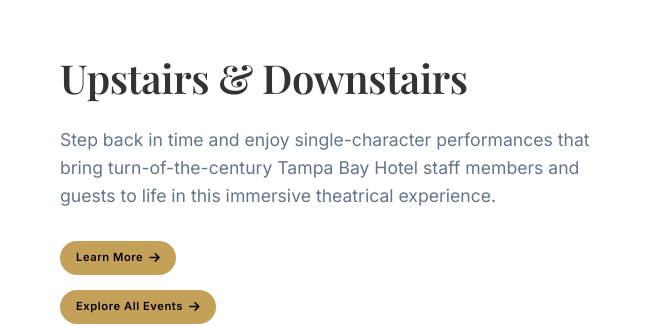
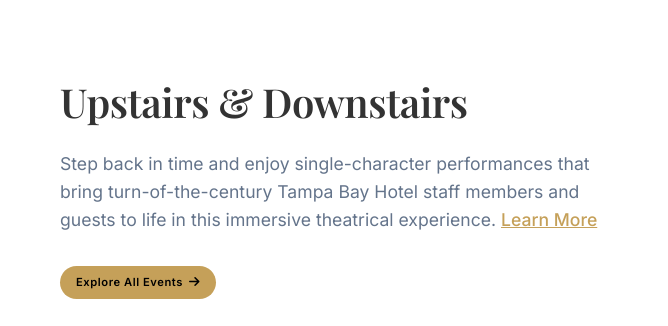
Before and after one commit to Rajeev-Sreenivasachar/henrybplantmuseum, a plain HTML site: page index.html in a window 1280 px wide. Shown: the part 2320-2646 px from the top of the page, 612-1280 px from the left. Drawn offline with nearby package versions, Linux system fonts and the light colour scheme; a web font is replaced by a local one.

Commit message:
Fix inline text link regex replace and constrain max width of get involved cards

```diff
--- a/index.html
+++ b/index.html
@@ -117,8 +117,7 @@
           </div>
           <div class="slide-content">
             <h2>Upstairs & Downstairs</h2>
-            <p>Step back in time and enjoy single-character performances that bring turn-of-the-century Tampa Bay Hotel staff members and guests to life in this immersive theatrical experience.</p>
-            <a href="events/upstairs-downstairs.html" target="_blank" class="btn-gold-link">Learn More <i class="fa-solid fa-arrow-right"></i></a>
+            <p>Step back in time and enjoy single-character performances that bring turn-of-the-century Tampa Bay Hotel staff members and guests to life in this immersive theatrical experience. <a href="events/upstairs-downstairs.html" target="_blank" class="text-gold-link">Learn More</a></p>
             <a href="events.html" target="_blank" class="btn-gold-link">Explore All Events <i class="fa-solid fa-arrow-right"></i></a>
             <div class="slider-controls">
               <button class="ctrl-btn" id="prevSlide"><i class="fa-solid fa-arrow-left"></i></button>
@@ -134,8 +133,7 @@
           </div>
           <div class="slide-content">
             <h2>Plant's Southern Empire</h2>
-            <p>"We thank you, sir, for being such a friend to the South." Discover the vast transportation empire that built Florida's infrastructure and tourism industry from the ground up.</p>
-            <a href="exhibits/plants-southern-empire.html" target="_blank" class="btn-gold-link">Learn More <i class="fa-solid fa-arrow-right"></i></a>
+            <p>"We thank you, sir, for being such a friend to the South." Discover the vast transportation empire that built Florida's infrastructure and tourism industry from the ground up. <a href="exhibits/plants-southern-empire.html" target="_blank" class="text-gold-link">Learn More</a></p>
             <a href="exhibits.html" target="_blank" class="btn-gold-link">Explore All Exhibits <i class="fa-solid fa-arrow-right"></i></a>
             <div class="slider-controls">
               <button class="ctrl-btn" onclick="document.getElementById('prevSlide').click()"><i class="fa-solid fa-arrow-left"></i></button>
--- a/style.css
+++ b/style.css
@@ -654,7 +654,7 @@
     .section-about-wrapper h2 { text-align: center; font-size: clamp(2.5rem, 5vw, 3.5rem); margin-bottom: 1.5rem; color: var(--text-main); letter-spacing: -0.02em; }
     .intro-about-text { text-align: center; max-width: 800px; margin: 0 auto 4rem; font-size: 1.15rem; color: var(--text-muted); line-height: 1.8; }
 
-    .cards-grid-involved { display: grid; grid-template-columns: repeat(2, 1fr); gap: 2rem; }
+    .cards-grid-involved { display: grid; grid-template-columns: repeat(2, 1fr); gap: 2rem; max-width: 800px; margin: 0 auto; }
 
     .card {
       background: linear-gradient(135deg, #ffffff 0%, #fdf9ec 100%); border: 1px solid var(--border-color); border-radius: var(--radius-md);
```
